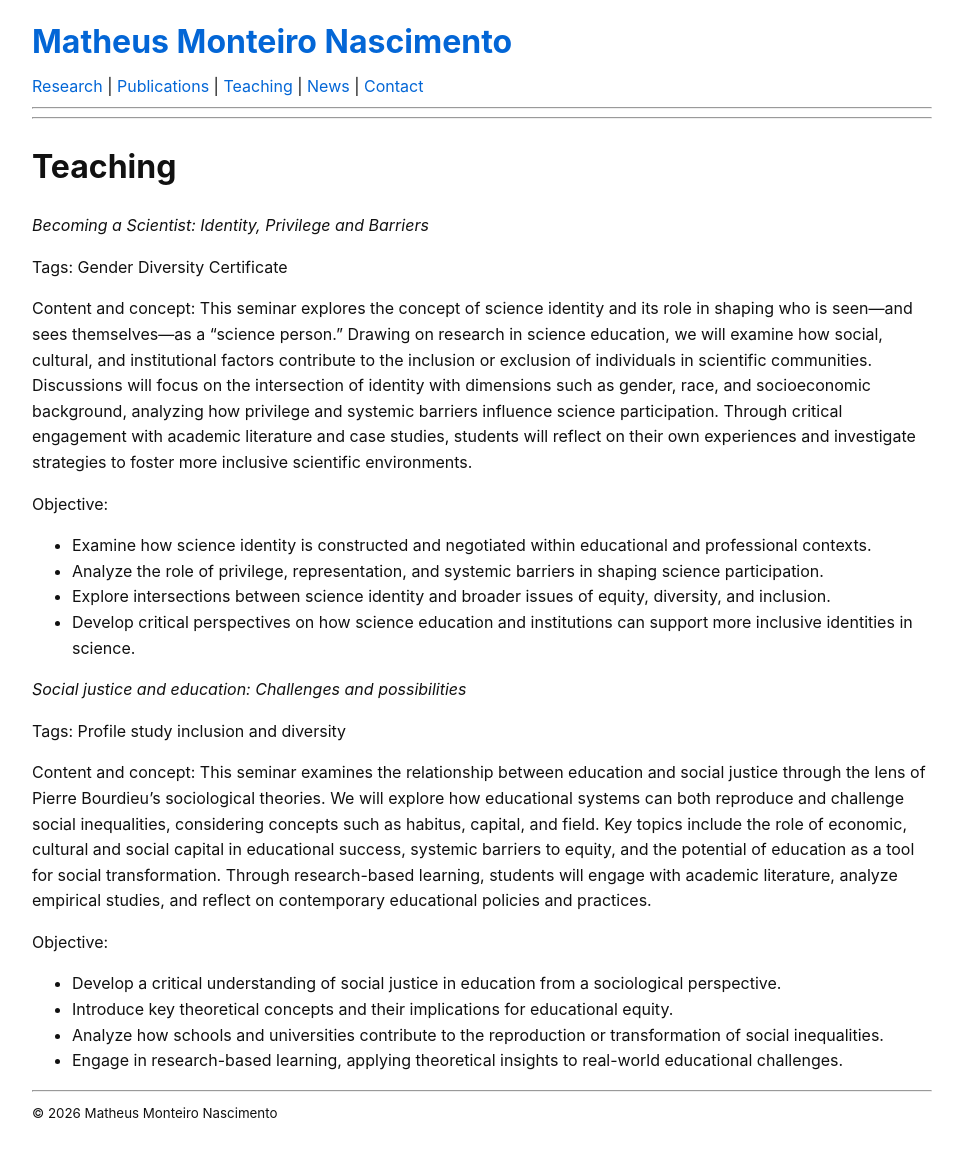
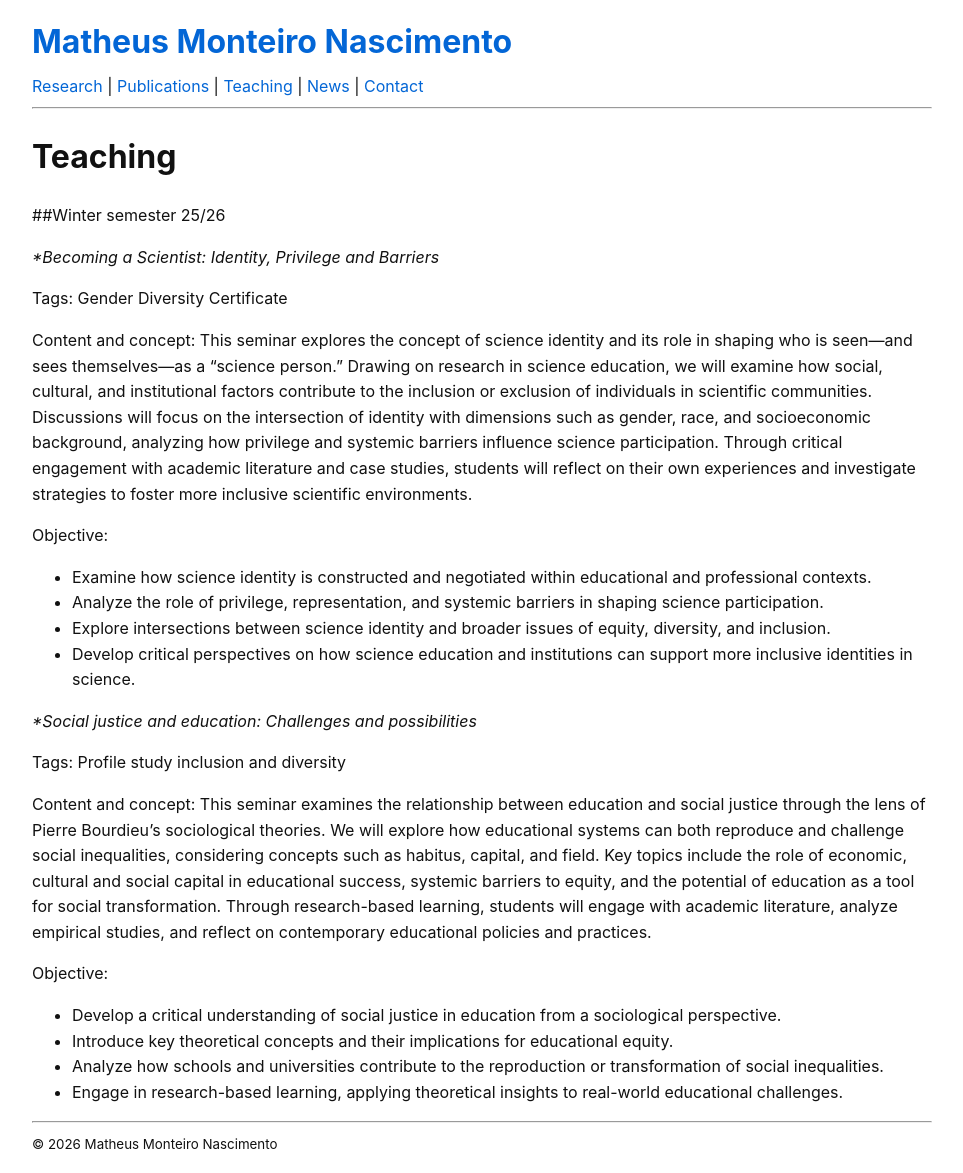
Before and after one commit to montnasc/montnasc.github.io, a Jekyll site: the page built from teaching.md, in a window 1280 px wide. Shown: the whole page, without its empty margins (158-1121 px from the left). Built offline with Jekyll 4.4.1, drawn with Linux system fonts in a browser that asks for light colours; our own code applies the rules of GitHub Pages for plain Markdown files; before the commit the page ends 1141 px from its top, so only the background shows below that.

Commit message:
Update teaching.md

```diff
--- a/teaching.md
+++ b/teaching.md
@@ -1,7 +1,12 @@
+---
+layout: default
+title: Teaching
 ---
 # Teaching
 
-*Becoming a Scientist: Identity, Privilege and Barriers*
+##Winter semester 25/26
+
+**Becoming a Scientist: Identity, Privilege and Barriers*
 
 Tags: Gender Diversity Certificate
 
@@ -14,7 +19,7 @@ Objective:
 - Develop critical perspectives on how science education and institutions can support more inclusive identities in science.
 
 
-*Social justice and education: Challenges and possibilities*
+**Social justice and education: Challenges and possibilities*
 
 Tags: Profile study inclusion and diversity
 
```
